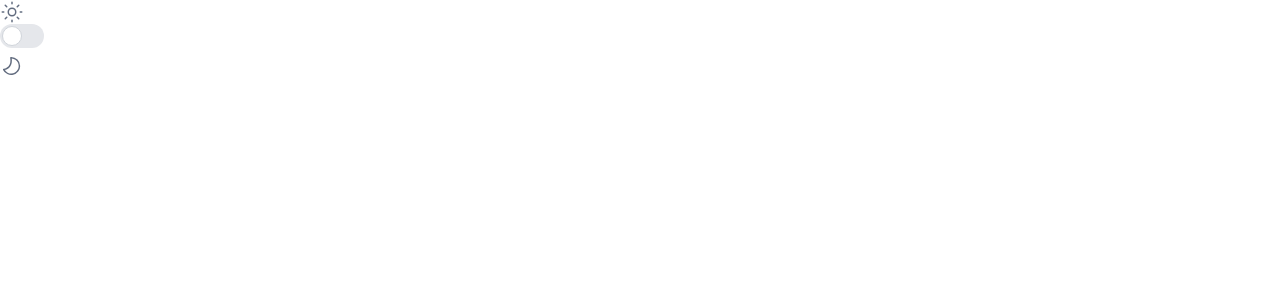
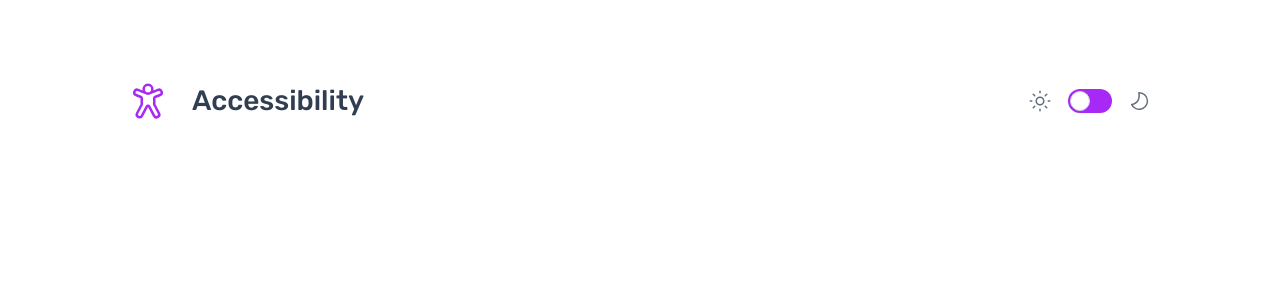
Before and after one commit to felipesandoli/frontend-quiz-app, a Next.js app: page / in a window 1280 px wide. Shown: the top 300 px of the page. Built offline with nearby package versions, Linux system fonts and the light colour scheme.

Commit message:
Complete header styling

```diff
--- a/app/UI/mode-toggle.tsx
+++ /dev/null
@@ -1,25 +0,0 @@
-import Image from 'next/image'
-
-export default function ModeToggle() {
-    return (
-        <div>
-
-            <Image
-                src="/icon-sun-dark.svg"
-                width={24}
-                height={24}
-                alt='Light mode icon'
-                />
-            <label htmlFor="" className="inline-flex items-center cursor-pointer">
-                <input type="checkbox" value="" className="sr-only peer" />
-                <div className="relative w-11 h-6 bg-gray-200 peer-focus:outline-none peer-focus:ring-4 peer-focus:ring-blue-300 dark:peer-focus:ring-blue-800 rounded-full peer dark:bg-gray-700 peer-checked:after:translate-x-full rtl:peer-checked:after:-translate-x-full peer-checked:after:border-white after:content-[''] after:absolute after:top-[2px] after:start-[2px] after:bg-white after:border-gray-300 after:border after:rounded-full after:h-5 after:w-5 after:transition-all dark:border-gray-600 peer-checked:bg-blue-600"></div>
-            </label>
-            <Image
-                src="/icon-moon-dark.svg"
-                width={24}
-                height={24}
-                alt='Dark mode icon'
-            />
-        </div>
-    )
-}
--- a/app/globals.css
+++ b/app/globals.css
@@ -6,4 +6,18 @@
   --foreground-rgb: 0, 0, 0;
   --background-start-rgb: 214, 219, 220;
   --background-end-rgb: 255, 255, 255;
+  --purple: rgba(167,41,245,1);
+  --dark-navy: rgba(49,62,81,1);
 }
+
+
+.bg-purple-icon {
+  background-color: var(--purple);
+}
+
+.heading-s {
+  font-size: 28px;
+  font-weight: 500;
+  letter-spacing: 0;
+  color: var(--dark-navy);
+}
--- a/app/layout.tsx
+++ b/app/layout.tsx
@@ -1,7 +1,7 @@
 import type { Metadata } from "next";
 import { Inter } from "next/font/google";
 import "./globals.css";
-import ModeToggle from "@/app/UI/mode-toggle";
+import Header from "@/app/ui/header";
 
 const inter = Inter({ subsets: ["latin"] });
 
@@ -18,7 +18,7 @@ export default function RootLayout({
   return (
     <html lang="en">
       <body className={inter.className}>
-      <ModeToggle />
+      <Header />
         {children}
       </body>
     </html>
--- /dev/null
+++ b/app/ui/fonts.ts
@@ -0,0 +1,5 @@
+import { Rubik } from "next/font/google"
+
+export const rubik = Rubik({
+    subsets: ['latin']
+})
--- /dev/null
+++ b/app/ui/header.tsx
@@ -0,0 +1,37 @@
+import Image from 'next/image'
+import { rubik } from '@/app/ui/fonts'
+
+export default function Header() {
+    return (
+        <div className='flex justify-between w-11/12 mt-4 md:w-5/6 md:mt-10 xl:w-4/5 xl:mt-20 m-auto'>
+            <div className='flex'>
+                <Image
+                    src="/icon-accessibility.svg"
+                    width={40}
+                    height={40}
+                    alt='accessibility'
+                />
+                <span className={`${rubik.className} heading-s ml-6`}>Accessibility</span>
+            </div>
+            <div className='flex'>
+                <Image
+                    src="/icon-sun-dark.svg"
+                    width={24}
+                    height={24}
+                    alt='Light mode icon'
+                    />
+                <label htmlFor="" className="inline-flex items-center cursor-pointer mx-4">
+                    <input type="checkbox" value="" className="sr-only peer" />
+                    <div className="relative w-11 h-6 bg-gray-200 peer-focus:outline-none peer-focus:ring-4 peer-focus:ring-blue-300 dark:peer-focus:ring-blue-800 rounded-full peer bg-purple-icon peer-checked:after:translate-x-full rtl:peer-checked:after:-translate-x-full peer-checked:after:border-white after:content-[''] after:absolute after:top-[2px] after:start-[2px] after:bg-white after:border-gray-300 after:border after:rounded-full after:h-5 after:w-5 after:transition-all dark:border-gray-600 peer-checked:bg-blue-600"></div>
+                </label>
+                <Image
+                    src="/icon-moon-dark.svg"
+                    width={24}
+                    height={24}
+                    alt='Dark mode icon'
+                />
+            </div>
+
+        </div>
+    )
+}
```
